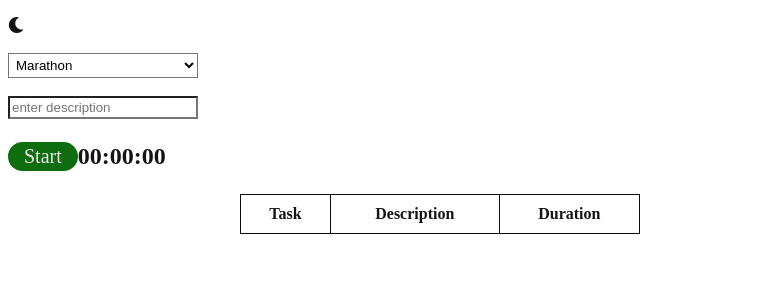
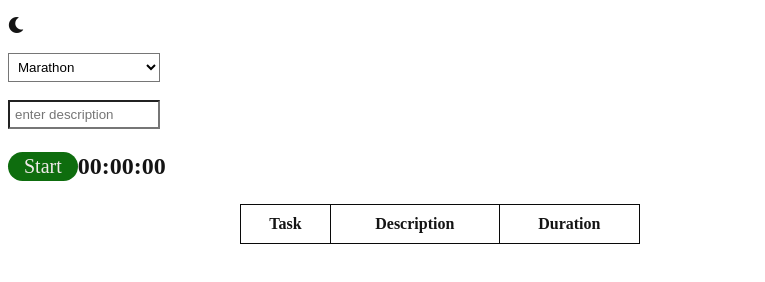
Before and after one commit to Jayasankari19/time-blogger, a plain HTML site: page index.html in a window 1280 px wide. Shown: the part 50-332 px from the top of the page, without its empty margins (0-765 px from the left). Drawn offline with Linux system fonts and the light colour scheme.

Commit message:
styles.css

```diff
--- a/styles.css
+++ b/styles.css
@@ -22,8 +22,8 @@ h2{
     color:rgb(30, 90, 193);
 }
 #task{
-    width:15%;
-    padding: 3px;
+    width:12%;
+    padding: 5px;
 
     box-sizing:border-box;
     background-color:rgb(255, 255, 255);
@@ -45,8 +45,8 @@ table {
 
 #desc{
 
-    width:15%;
-    padding: 2px;
+    width:12%;
+    padding: 5px;
     box-sizing:border-box;
     background-color:rgb(255, 255, 255);
 }
```
